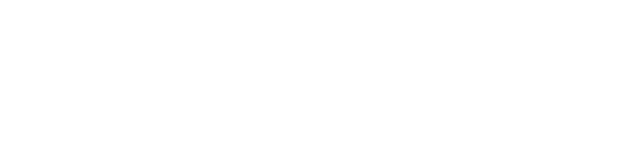
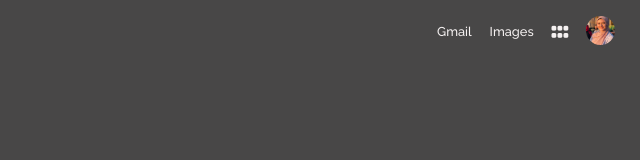
Before and after one commit to Jomanahani/Google-Home-page, a plain HTML site: page index.html in a window 1280 px wide. Shown: the whole page, without its empty margins (640-1280 px from the left). Drawn offline with Linux system fonts and the light colour scheme.

Commit message:
create nav elements

```diff
--- a/index.html
+++ b/index.html
@@ -1,14 +1,32 @@
 <!DOCTYPE html>
 <html lang="en">
-<head>
-    <meta charset="UTF-8">
-    <meta http-equiv="X-UA-Compatible" content="IE=edge">
-    <meta name="viewport" content="width=device-width, initial-scale=1.0">
-    <link rel="stylesheet" href="./style.css">
-    <link rel="icon" href="./assetes/favicon.png" type="image/png">
+  <head>
+    <meta charset="UTF-8" />
+    <meta http-equiv="X-UA-Compatible" content="IE=edge" />
+    <meta name="viewport" content="width=device-width, initial-scale=1.0" />
+    <link rel="stylesheet" href="./style.css" />
+    <link rel="icon" href="./assetes/favicon.png" type="image/png" />
+    <link
+      rel="stylesheet"
+      href="https://cdnjs.cloudflare.com/ajax/libs/font-awesome/6.2.0/css/all.min.css"
+    />
     <title>Google</title>
-</head>
-<body>
-
-</body>
+  </head>
+  <body>
+    <!-- create nav bar for google options -->
+    <nav>
+      <ul>
+        <li>
+          <a><p>Gmail</p></a>
+        </li>
+        <li>
+          <a><p>Images</p></a>
+        </li>
+        <li><i class="fa-solid fa-grip"></i></li>
+        <li>
+          <div><img src="./assetes/personal imge.jpeg" /></div>
+        </li>
+      </ul>
+    </nav>
+  </body>
 </html>
--- a/style.css
+++ b/style.css
@@ -0,0 +1,38 @@
+@import url('https://fonts.googleapis.com/css2?family=Big+Shoulders+Display:wght@700&family=Lexend+Deca&family=Montserrat&family=Poppins:ital,wght@0,100;0,200;1,100&family=Raleway:ital,wght@0,100;0,300;0,500;0,600;0,700;1,100;1,300;1,400&family=Tajawal:wght@400;900&display=swap');* {
+  padding: 0;
+  margin: 0;
+  box-sizing: border-box;
+}
+body{
+    background-color: rgb(72, 71, 71);
+}
+/* start nav section */
+nav {
+  padding: 1em;
+}
+nav ul {
+  display: flex;
+  flex-direction: row;
+  list-style: none;
+  justify-content: end;
+  align-items: center;
+}
+nav ul li {
+  padding: 0 0.7em;
+  font-size: 0.8em;
+  font-family: 'Raleway', sans-serif;
+    color: rgb(245, 241, 241);
+}
+nav i{
+    font-size: 1.5em;
+}
+nav img {
+  height: 1.8rem;
+  width: 1.8rem;
+  border-radius: 50%;
+  -webkit-border-radius: 50%;
+  -moz-border-radius: 50%;
+  -ms-border-radius: 50%;
+  -o-border-radius: 50%;
+}
+/* end navsection  */
```
Also changed, not shown: assetes/personal imge.jpeg (added).
